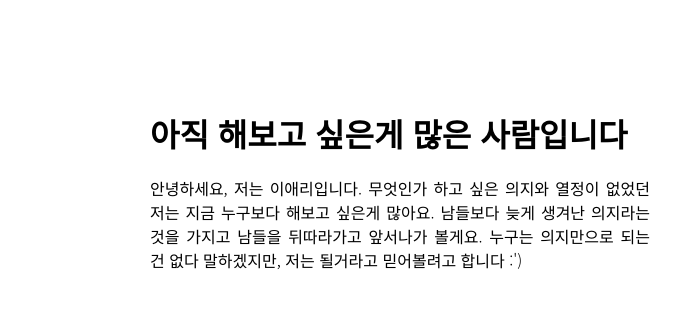
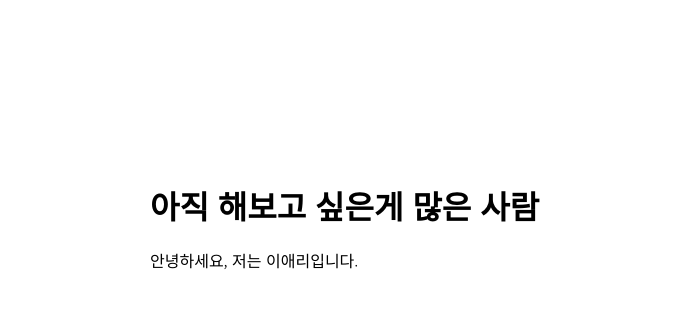
Before and after one commit to 12holo/Portfolio, a plain HTML site: page github/완성/index.html in a window 1280 px wide. Shown: the part 795-1117 px from the top of the page, 464-1144 px from the left. Drawn offline with Linux system fonts and the light colour scheme.

Commit message:
소개글 수정

```diff
--- a/github/완성/index.html
+++ b/github/완성/index.html
@@ -61,8 +61,10 @@
 			<div class="container">
 				<img id="myphoto" src="images/01-01.jpg">
 				<div class="introduction">
-					<h3>아직 해보고 싶은게 많은 사람입니다</h3>
-					<p>안녕하세요, 저는 이애리입니다. 무엇인가 하고 싶은 의지와 열정이 없었던 저는 지금 누구보다 해보고 싶은게 많아요. 남들보다 늦게 생겨난 의지라는 것을 가지고 남들을 뒤따라가고 앞서나가 볼게요. 누구는 의지만으로 되는 건 없다 말하겠지만, 저는 될거라고 믿어볼려고 합니다 :') </p>
+<!-- 					<h3>아직 해보고 싶은게 많은 사람입니다</h3> -->
+					<h3>아직 해보고 싶은게 많은 사람</h3>
+<!-- 					<p>안녕하세요, 저는 이애리입니다. 무엇인가 하고 싶은 의지와 열정이 없었던 저는 지금 누구보다 해보고 싶은게 많아요. 남들보다 늦게 생겨난 의지라는 것을 가지고 남들을 뒤따라가고 앞서나가 볼게요. 누구는 의지만으로 되는 건 없다 말하겠지만, 저는 될거라고 믿어볼려고 합니다 :') </p> -->
+					<p>안녕하세요, 저는 이애리입니다.</p>
 				</div>
 			</div>
 	</div>
```
